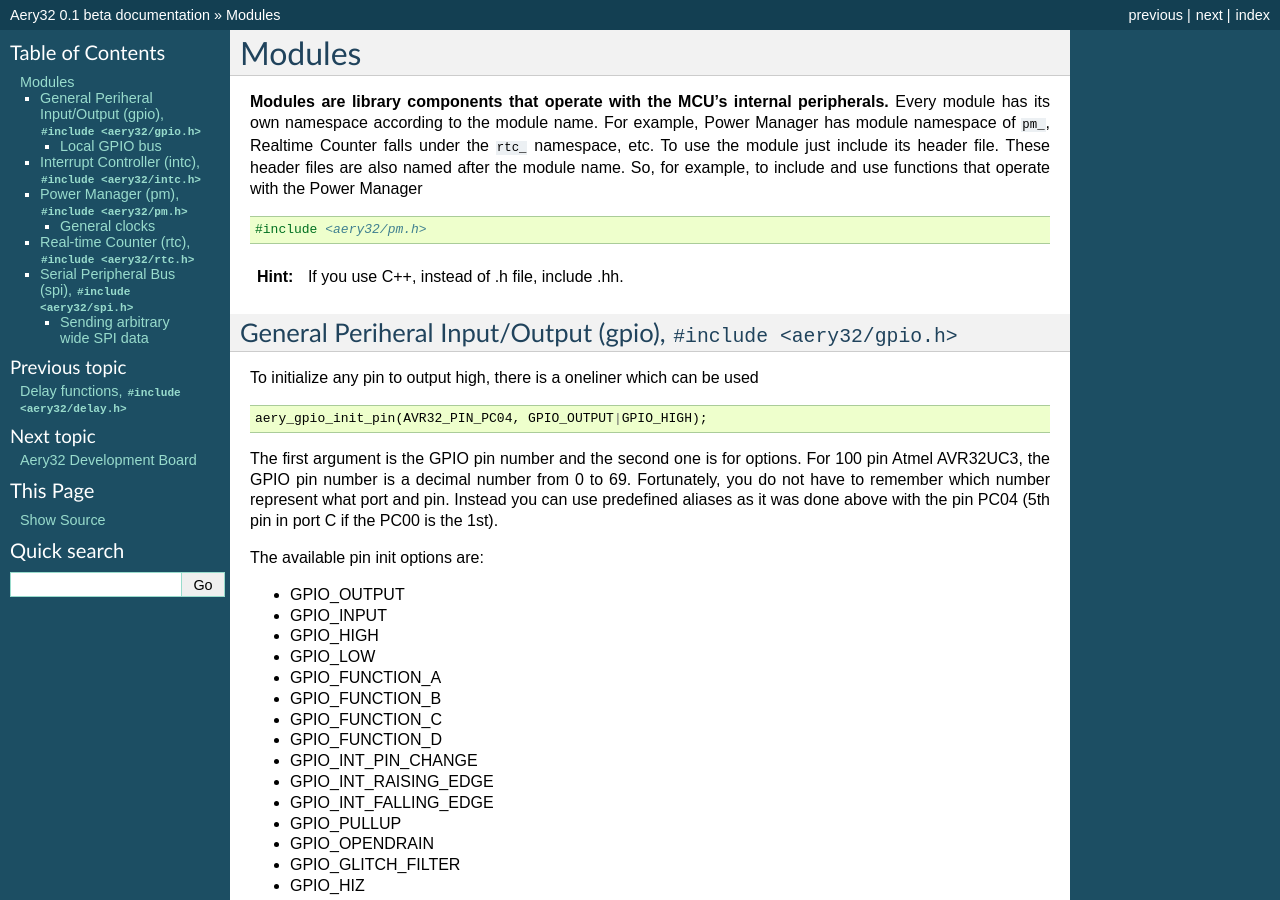
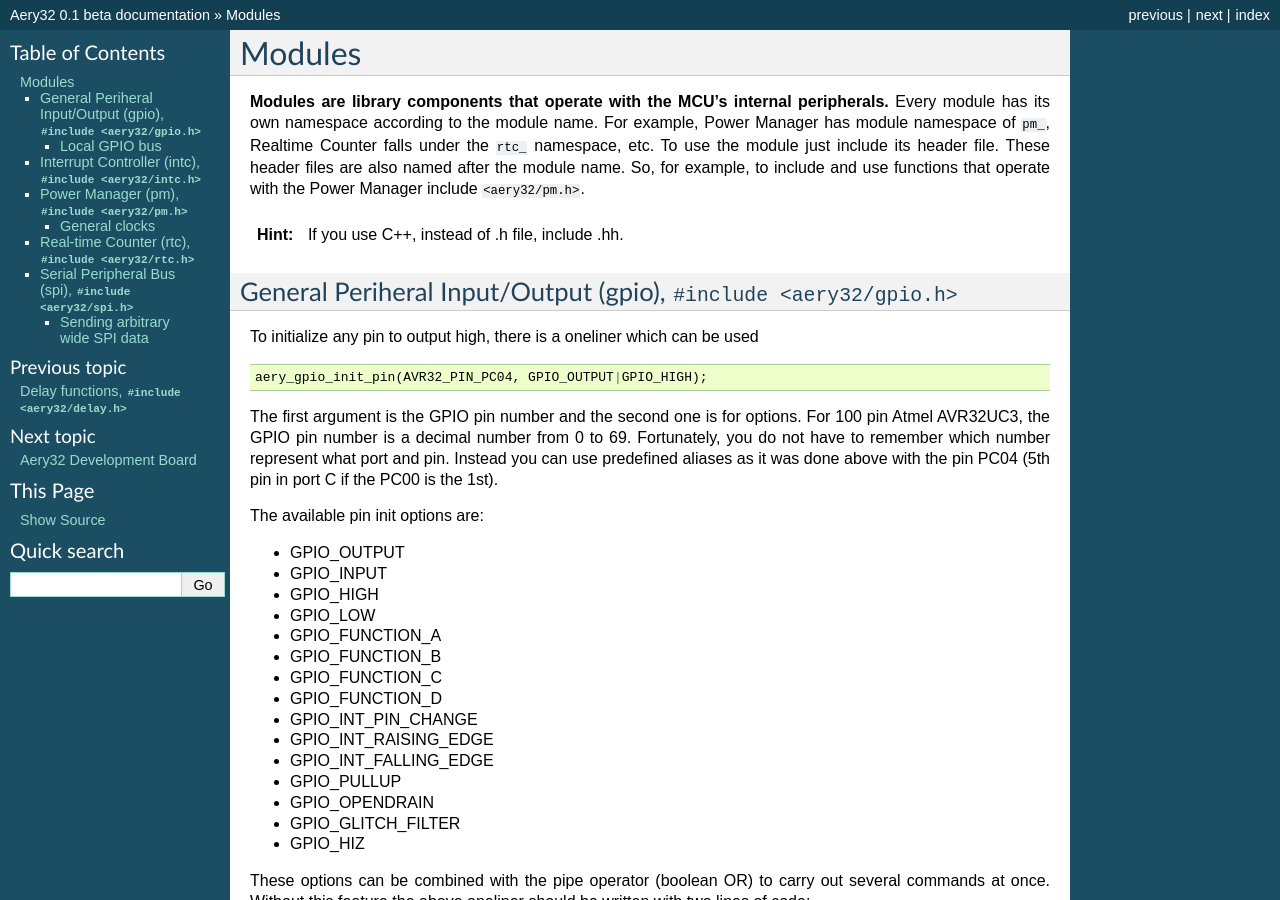
Before and after one commit to aery32/aery32-refguide, a Sphinx documentation site: the page built from source/modules.rst, in a window 1280 px wide and 900 px high. Built offline with Sphinx 7.4.7, drawn with Linux system fonts in a browser that asks for light colours.

Commit message:
Minor change

```diff
--- a/source/modules.rst
+++ b/source/modules.rst
@@ -1,11 +1,7 @@
 Modules
 =======
 
-**Modules are library components that operate with the MCU's internal peripherals.** Every module has its own namespace according to the module name. For example, Power Manager has module namespace of ``pm_``, Realtime Counter falls under the ``rtc_`` namespace, etc. To use the module just include its header file. These header files are also named after the module name. So, for example, to include and use functions that operate with the Power Manager
-
-.. code-block:: c
-
-    #include <aery32/pm.h>
+**Modules are library components that operate with the MCU's internal peripherals.** Every module has its own namespace according to the module name. For example, Power Manager has module namespace of ``pm_``, Realtime Counter falls under the ``rtc_`` namespace, etc. To use the module just include its header file. These header files are also named after the module name. So, for example, to include and use functions that operate with the Power Manager include ``<aery32/pm.h>``.
 
 .. hint::
 
```
